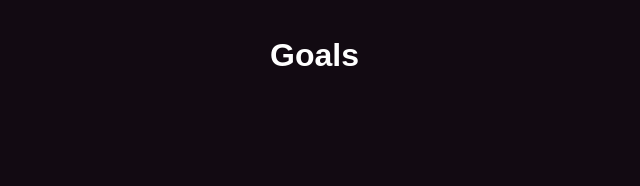
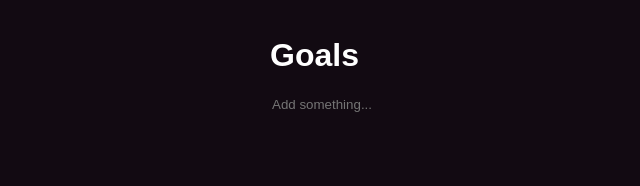
Before and after one commit to myfatemi04/radar, a React (Create React App) app: page / in a window 1280 px wide. Shown: the top 186 px of the page, without its empty margins (130-770 px from the left). Built offline with nearby package versions, Linux system fonts and the light colour scheme.

Commit message:
add more focus on root items and search results that prevent acyclic dependencies

```diff
--- a/src/CommandPalette.tsx
+++ b/src/CommandPalette.tsx
@@ -1,14 +1,14 @@
 import { useCallback, useContext, useState } from 'react';
 import { CommandPaletteContext, RootItemIdContext } from './AppContexts';
 import createEmptyItem from './createEmptyItem';
-import ItemsStoreContext from './ItemsStoreContext';
+import ItemStoreContext from './ItemStoreContext';
 import useKeybind from './useKeybind';
 
 export function CommandPalette() {
 	const [, setCommandPaletteOpen] = useContext(CommandPaletteContext);
 	const [command, setCommand] = useState('');
 	const [rootItemId] = useContext(RootItemIdContext);
-	const I = useContext(ItemsStoreContext);
+	const I = useContext(ItemStoreContext);
 
 	useKeybind(
 		'Escape',
--- a/src/ItemAdder.tsx
+++ b/src/ItemAdder.tsx
@@ -1,9 +1,9 @@
 import { useCallback, useContext, useRef } from 'react';
 import createEmptyItem from './createEmptyItem';
-import ItemsStoreContext from './ItemsStoreContext';
+import ItemStoreContext from './ItemStoreContext';
 
 function ItemAdder() {
-	const { addItem } = useContext(ItemsStoreContext);
+	const { addItem } = useContext(ItemStoreContext);
 
 	const nameRef = useRef<HTMLInputElement>(null);
 
--- a/src/ItemsStoreContext.tsx
+++ b/src/ItemStoreContext.tsx
@@ -12,7 +12,7 @@ export type ItemsStoreContextProps = {
 	toggleItemCompleted: (id: string) => void;
 };
 
-const ItemsStoreContext = createContext<ItemsStoreContextProps>({
+const ItemStoreContext = createContext<ItemsStoreContextProps>({
 	items: [],
 	setItems: (() => {}) as Dispatch<SetStateAction<ItemProps[]>>,
 	removeItem(id: string) {
@@ -36,4 +36,4 @@ const ItemsStoreContext = createContext<ItemsStoreContextProps>({
 	},
 });
 
-export default ItemsStoreContext;
+export default ItemStoreContext;
--- /dev/null
+++ b/src/ItemUtilities.ts
@@ -0,0 +1,114 @@
+import { useCallback, useContext, useMemo } from 'react';
+import createEmptyItem from './createEmptyItem';
+import ItemStoreContext from './ItemStoreContext';
+import { ItemProps } from './types';
+
+export function useCreateDependencyWithName(id: string) {
+	const { addItem } = useContext(ItemStoreContext);
+
+	const createItemAsDependency = useCallback(
+		(name: string) => addItem(createEmptyItem({ name }), id),
+		[addItem, id]
+	);
+
+	return createItemAsDependency;
+}
+
+export function useItemsSearchResults(text: string, root: ItemProps) {
+	const { items, getItem } = useContext(ItemStoreContext);
+
+	return useMemo(() => {
+		const searchKey = text.toLowerCase();
+		if (!searchKey) {
+			return [];
+		}
+		return items.filter(other => {
+			if (other.id === root.id) {
+				return false;
+			}
+
+			// If the subitem is a parent of this item, there would be a circular dependency
+			if (isDescendant(other.id, root.id, getItem)) {
+				return false;
+			}
+
+			// If the subitem is already a descendant of this item, we shouldn't suggest adding it
+			if (isDescendant(root.id, other.id, getItem)) {
+				return false;
+			}
+
+			if (
+				other.name.toLowerCase().includes(searchKey) ||
+				other.description.toLowerCase().includes(searchKey)
+			) {
+				return true;
+			}
+
+			return false;
+		});
+	}, [text, items, root.id, getItem]);
+}
+
+export function getIndirectDependencyCompletionStatus(
+	id: string,
+	getItem: (id: string) => ItemProps | undefined
+): [number, number] {
+	const item = getItem(id);
+	if (!item) {
+		return [0, 0];
+	}
+	const { dependencyIds } = item;
+	if (!dependencyIds) {
+		if (item.completedAt === null) {
+			return [0, 1];
+		} else {
+			return [1, 1];
+		}
+	}
+
+	let completed = 0;
+	let total = 0;
+
+	for (const dependencyId of dependencyIds) {
+		const [dependencyCompleted, dependencyTotal] =
+			getIndirectDependencyCompletionStatus(dependencyId, getItem);
+		completed += dependencyCompleted;
+		total += dependencyTotal;
+	}
+
+	return [completed, total];
+}
+
+export function isDescendant(
+	maybeAncestorId: string,
+	maybeDescendantId: string,
+	getItem: (id: string) => ItemProps | undefined
+): boolean {
+	if (maybeAncestorId === maybeDescendantId) {
+		return true;
+	}
+	const ancestor = getItem(maybeAncestorId);
+	if (!ancestor) {
+		return false;
+	}
+
+	const dependencyForIds = getItem(maybeDescendantId)?.dependencyForIds;
+	if (!dependencyForIds) {
+		return false;
+	}
+
+	// Check if any of the dependency's parents are descendents of the ancestor
+	return dependencyForIds.some(id =>
+		isDescendant(maybeAncestorId, id, getItem)
+	);
+}
+
+export function useIndirectDependencyCompletionStatus(
+	id: string
+): [number, number] {
+	const { getItem } = useContext(ItemStoreContext);
+
+	return useMemo(() => {
+		return getIndirectDependencyCompletionStatus(id, getItem);
+	}, [getItem, id]);
+}
--- a/src/RootItem.tsx
+++ b/src/RootItem.tsx
@@ -1,10 +1,23 @@
-import { useContext } from 'react';
+import { useContext, useState } from 'react';
 import SubItem from './SubItem';
-import ItemsStoreContext from './ItemsStoreContext';
+import ItemStoreContext from './ItemStoreContext';
 import { ItemProps } from './types';
+import {
+	useItemsSearchResults,
+	useCreateDependencyWithName,
+} from './ItemUtilities';
 
 export default function RootItem({ item }: { item: ItemProps }) {
-	const { getItem } = useContext(ItemsStoreContext);
+	const { getItem, addDependencyToItem } = useContext(ItemStoreContext);
+
+	const [addItemTextboxText, setAddItemTextboxText] = useState('');
+
+	const addItemTextboxSearchResults = useItemsSearchResults(
+		addItemTextboxText,
+		item
+	);
+
+	const createItemAsDependency = useCreateDependencyWithName(item.id);
 
 	return (
 		<div
@@ -16,6 +29,40 @@ export default function RootItem({ item }: { item: ItemProps }) {
 			}}
 		>
 			<h1>{item.name}</h1>
+
+			<div style={{ display: 'flex', flexDirection: 'column' }}>
+				<input
+					value={addItemTextboxText}
+					placeholder='Add something...'
+					onChange={e => setAddItemTextboxText(e.target.value)}
+					type='text'
+				/>
+				{addItemTextboxText.length > 0 && (
+					<button
+						style={{ marginTop: '1rem' }}
+						onClick={() => {
+							createItemAsDependency(addItemTextboxText);
+							setAddItemTextboxText('');
+						}}
+					>
+						Create item with name "{addItemTextboxText}"
+					</button>
+				)}
+				{addItemTextboxSearchResults.map(result => (
+					<div key={result.id}>
+						<h3>{result.name}</h3>
+						<p>{result.description}</p>
+						<button
+							onClick={() => {
+								addDependencyToItem(item.id, result.id);
+								setAddItemTextboxText('');
+							}}
+						>
+							Add as subitem
+						</button>
+					</div>
+				))}
+			</div>
 
 			<div style={{ display: 'flex', flexDirection: 'column' }}>
 				{item.dependencyIds.map(id => {
--- a/src/SubItem.tsx
+++ b/src/SubItem.tsx
@@ -1,48 +1,14 @@
-import {
-	useCallback,
-	useContext,
-	useDebugValue,
-	useMemo,
-	useState,
-} from 'react';
+import { useContext, useDebugValue } from 'react';
 import { RootItemIdContext } from './AppContexts';
-import createEmptyItem from './createEmptyItem';
-import ItemsStoreContext from './ItemsStoreContext';
+import ItemStoreContext from './ItemStoreContext';
 import { ItemProps } from './types';
 
 function SubItem({ item }: { item: ItemProps }) {
 	useDebugValue(item);
-	const {
-		items,
-		getItem,
-		addItem,
-		removeItem,
-		addDependencyToItem,
-		removeDependencyFromItem,
-		toggleItemCompleted,
-	} = useContext(ItemsStoreContext);
-	const [addItemTextboxText, setAddItemTextboxText] = useState('');
-	const addItemTextboxSearchResults: ItemProps[] = useMemo(() => {
-		const searchKey = addItemTextboxText.toLowerCase();
-		if (!searchKey) {
-			return [];
-		}
-		return items.filter(
-			other =>
-				other.id !== item.id &&
-				!item.dependencyIds.includes(other.id) &&
-				(other.name.toLowerCase().includes(searchKey) ||
-					other.description.toLowerCase().includes(searchKey))
-		);
-	}, [addItemTextboxText, item.dependencyIds, item.id, items]);
-	const createItemAsDependency = useCallback(
-		(name: string) => {
-			const dependency = createEmptyItem({ name });
-			addItem(dependency, item.id);
-			setAddItemTextboxText('');
-		},
-		[addItem, item.id]
-	);
+
+	const { getItem, removeItem, removeDependencyFromItem, toggleItemCompleted } =
+		useContext(ItemStoreContext);
+
 	const [, setRootItemId] = useContext(RootItemIdContext);
 	return (
 		<div
@@ -67,41 +33,10 @@ function SubItem({ item }: { item: ItemProps }) {
 					</button>
 				</div>
 			)}
+
 			{item.target != null && <b>{item.target.toLocaleString()}</b>}
 			{item.description && <p style={{ color: 'grey' }}>{item.description}</p>}
-			<div style={{ display: 'flex', flexDirection: 'column' }}>
-				<input
-					value={addItemTextboxText}
-					placeholder='Add something...'
-					onChange={e => setAddItemTextboxText(e.target.value)}
-					type='text'
-				/>
-				{addItemTextboxText.length > 0 && (
-					<button
-						style={{ marginTop: '1rem' }}
-						onClick={() => {
-							createItemAsDependency(addItemTextboxText);
-							setAddItemTextboxText('');
-						}}
-					>
-						Create item with name "{addItemTextboxText}"
-					</button>
-				)}
-				{addItemTextboxSearchResults.map(result => (
-					<div key={result.id}>
-						<h3>{result.name}</h3>
-						<p>{result.description}</p>
-						<button
-							onClick={() => {
-								addDependencyToItem(item.id, result.id);
-								setAddItemTextboxText('');
-							}}
-						>
-							Add as subitem
-						</button>
-					</div>
-				))}
-			</div>
+
 			<div>
 				{item.dependencyIds.map(dependencyId => {
 					const dependency = getItem(dependencyId)!;
--- a/src/useItem.tsx
+++ b/src/useItem.tsx
@@ -1,8 +1,8 @@
 import { useContext, useMemo } from 'react';
-import ItemsStoreContext from './ItemsStoreContext';
+import ItemStoreContext from './ItemStoreContext';
 
 function useItem(id: string) {
-	const { getItem } = useContext(ItemsStoreContext);
+	const { getItem } = useContext(ItemStoreContext);
 
 	return useMemo(() => getItem(id), [getItem, id]);
 }
```
Also changed, not shown: src/ItemStoreProvider.tsx (renamed from src/ItemsStoreProvider.tsx, +5 -5 lines), src/index.js (+4 -5 lines).
